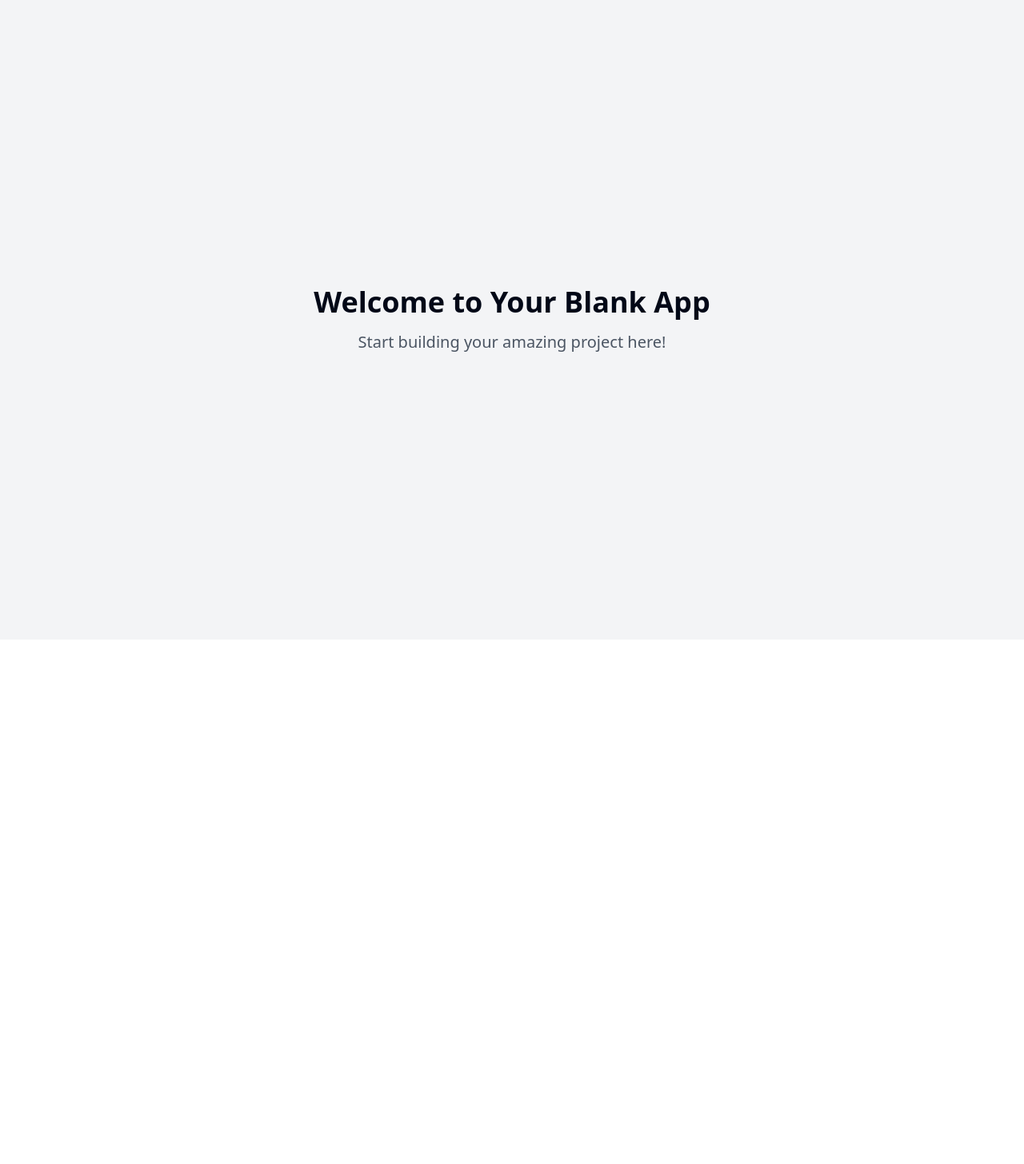
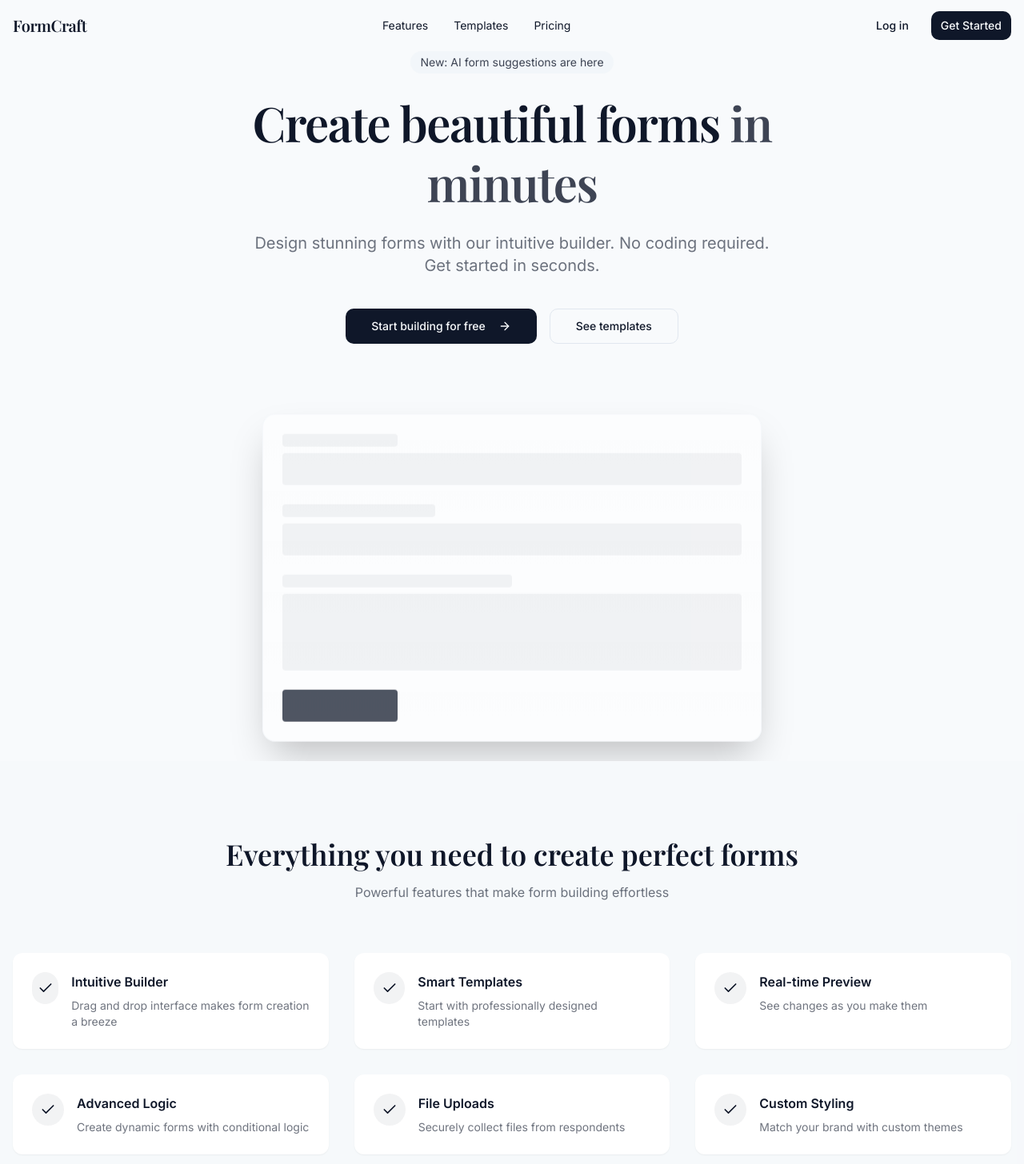
Before and after one commit to shauryapatel1/tallytastic-ui, a React (Vite) app: page / in a window 1280 px wide. Shown: the top 1456 px of the page at 80% size. Before the commit the page ends 800 px from the top, so only its background shows below. Built offline with nearby package versions, Linux system fonts and the light colour scheme.

Commit message:
Implement Tally.so alternative
This commit implements a new application that provides an alternative to Tally.so, focusing on improved UI and visuals.

```diff
--- a/index.html
+++ b/index.html
@@ -1,17 +1,19 @@
+
 <!DOCTYPE html>
 <html lang="en">
   <head>
     <meta charset="UTF-8" />
     <meta name="viewport" content="width=device-width, initial-scale=1.0" />
-    <title>tallytastic-ui</title>
-    <meta name="description" content="Lovable Generated Project" />
-    <meta name="author" content="Lovable" />
+    <title>FormCraft - Beautiful Form Builder</title>
+    <meta name="description" content="Create beautiful forms in minutes" />
+    <meta name="author" content="FormCraft" />
     <meta property="og:image" content="/og-image.png" />
+    <link rel="preconnect" href="https://fonts.googleapis.com">
+    <link rel="preconnect" href="https://fonts.gstatic.com" crossorigin>
+    <link href="https://fonts.googleapis.com/css2?family=Inter:wght@300;400;500;600;700&family=Playfair+Display:wght@400;500;600;700&display=swap" rel="stylesheet">
   </head>
-
   <body>
     <div id="root"></div>
-    <!-- IMPORTANT: DO NOT REMOVE THIS SCRIPT TAG OR THIS VERY COMMENT! -->
     <script src="https://cdn.gpteng.co/gptengineer.js" type="module"></script>
     <script type="module" src="/src/main.tsx"></script>
   </body>
--- /dev/null
+++ b/src/components/Features.tsx
@@ -0,0 +1,67 @@
+
+import { Check } from "lucide-react";
+
+const features = [
+  {
+    title: "Intuitive Builder",
+    description: "Drag and drop interface makes form creation a breeze",
+  },
+  {
+    title: "Smart Templates",
+    description: "Start with professionally designed templates",
+  },
+  {
+    title: "Real-time Preview",
+    description: "See changes as you make them",
+  },
+  {
+    title: "Advanced Logic",
+    description: "Create dynamic forms with conditional logic",
+  },
+  {
+    title: "File Uploads",
+    description: "Securely collect files from respondents",
+  },
+  {
+    title: "Custom Styling",
+    description: "Match your brand with custom themes",
+  },
+];
+
+export const Features = () => {
+  return (
+    <section id="features" className="py-24 bg-secondary/30">
+      <div className="container mx-auto px-4">
+        <div className="max-w-3xl mx-auto text-center mb-16">
+          <h2 className="text-3xl md:text-4xl font-playfair font-semibold mb-4">
+            Everything you need to create perfect forms
+          </h2>
+          <p className="text-primary/60">
+            Powerful features that make form building effortless
+          </p>
+        </div>
+
+        <div className="grid grid-cols-1 md:grid-cols-2 lg:grid-cols-3 gap-8">
+          {features.map((feature, index) => (
+            <div
+              key={feature.title}
+              className="group relative overflow-hidden rounded-xl bg-white p-6 shadow-sm transition-all hover:shadow-md"
+            >
+              <div className="flex items-start space-x-4">
+                <div className="flex h-10 w-10 items-center justify-center rounded-full bg-primary/5 text-primary">
+                  <Check className="h-5 w-5" />
+                </div>
+                <div className="space-y-2">
+                  <h3 className="font-semibold">{feature.title}</h3>
+                  <p className="text-sm text-primary/60">
+                    {feature.description}
+                  </p>
+                </div>
+              </div>
+            </div>
+          ))}
+        </div>
+      </div>
+    </section>
+  );
+};
--- /dev/null
+++ b/src/components/Hero.tsx
@@ -0,0 +1,69 @@
+
+import { Button } from "@/components/ui/button";
+import { ArrowRight } from "lucide-react";
+
+export const Hero = () => {
+  return (
+    <div className="min-h-screen pt-16 overflow-hidden">
+      <div className="container mx-auto px-4">
+        <div className="relative">
+          {/* Background pattern */}
+          <div className="absolute inset-0 hero-pattern opacity-10 -z-10" />
+
+          {/* Content */}
+          <div className="flex flex-col items-center justify-center min-h-[calc(100vh-4rem)] text-center">
+            <div className="space-y-6 max-w-3xl">
+              <div className="inline-flex items-center rounded-full px-3 py-1 text-sm bg-secondary/80 backdrop-blur-sm">
+                <span className="text-primary/80">
+                  New: AI form suggestions are here
+                </span>
+              </div>
+
+              <h1 className="text-4xl md:text-6xl font-playfair font-semibold tracking-tight leading-tight md:leading-tight">
+                Create beautiful forms
+                <span className="text-primary/80"> in minutes</span>
+              </h1>
+
+              <p className="text-lg md:text-xl text-primary/60 max-w-2xl mx-auto">
+                Design stunning forms with our intuitive builder. No coding required.
+                Get started in seconds.
+              </p>
+
+              <div className="flex flex-col sm:flex-row items-center justify-center gap-4 pt-4">
+                <Button size="lg" className="w-full sm:w-auto">
+                  Start building for free
+                  <ArrowRight className="ml-2 h-4 w-4" />
+                </Button>
+                <Button variant="outline" size="lg" className="w-full sm:w-auto">
+                  See templates
+                </Button>
+              </div>
+            </div>
+
+            {/* Form Preview */}
+            <div className="mt-16 w-full max-w-2xl mx-auto p-6">
+              <div className="relative rounded-2xl overflow-hidden shadow-2xl bg-white/50 backdrop-blur-sm border border-accent/20 float">
+                <div className="absolute inset-0 bg-gradient-to-b from-transparent to-white/5" />
+                <div className="relative p-6 space-y-6">
+                  <div className="space-y-2">
+                    <div className="h-4 w-1/4 bg-primary/5 rounded animate-pulse" />
+                    <div className="h-10 bg-primary/5 rounded animate-pulse" />
+                  </div>
+                  <div className="space-y-2">
+                    <div className="h-4 w-1/3 bg-primary/5 rounded animate-pulse" />
+                    <div className="h-10 bg-primary/5 rounded animate-pulse" />
+                  </div>
+                  <div className="space-y-2">
+                    <div className="h-4 w-1/2 bg-primary/5 rounded animate-pulse" />
+                    <div className="h-24 bg-primary/5 rounded animate-pulse" />
+                  </div>
+                  <div className="h-10 w-1/4 bg-primary/80 rounded animate-pulse" />
+                </div>
+              </div>
+            </div>
+          </div>
+        </div>
+      </div>
+    </div>
+  );
+};
--- /dev/null
+++ b/src/components/Navbar.tsx
@@ -0,0 +1,53 @@
+
+import { Button } from "@/components/ui/button";
+import { useState, useEffect } from "react";
+
+export const Navbar = () => {
+  const [isScrolled, setIsScrolled] = useState(false);
+
+  useEffect(() => {
+    const handleScroll = () => {
+      setIsScrolled(window.scrollY > 10);
+    };
+    window.addEventListener("scroll", handleScroll);
+    return () => window.removeEventListener("scroll", handleScroll);
+  }, []);
+
+  return (
+    <nav
+      className={`fixed top-0 w-full z-50 transition-all duration-300 ${
+        isScrolled
+          ? "bg-white/80 backdrop-blur-md shadow-sm"
+          : "bg-transparent"
+      }`}
+    >
+      <div className="container mx-auto px-4">
+        <div className="flex items-center justify-between h-16">
+          <a
+            href="/"
+            className="text-xl font-playfair font-semibold tracking-tight"
+          >
+            FormCraft
+          </a>
+          <div className="hidden md:flex items-center space-x-8">
+            <a href="#features" className="text-sm hover:text-primary/80 transition-colors">
+              Features
+            </a>
+            <a href="#templates" className="text-sm hover:text-primary/80 transition-colors">
+              Templates
+            </a>
+            <a href="#pricing" className="text-sm hover:text-primary/80 transition-colors">
+              Pricing
+            </a>
+          </div>
+          <div className="flex items-center space-x-4">
+            <Button variant="ghost" size="sm">
+              Log in
+            </Button>
+            <Button size="sm">Get Started</Button>
+          </div>
+        </div>
+      </div>
+    </nav>
+  );
+};
--- a/src/index.css
+++ b/src/index.css
@@ -1,101 +1,101 @@
+
 @tailwind base;
 @tailwind components;
 @tailwind utilities;
 
 @layer base {
   :root {
-    --background: 0 0% 100%;
-    --foreground: 222.2 84% 4.9%;
+    --background: 210 40% 98%;
+    --foreground: 222 47% 11%;
 
     --card: 0 0% 100%;
-    --card-foreground: 222.2 84% 4.9%;
+    --card-foreground: 222 47% 11%;
 
-    --popover: 0 0% 100%;
-    --popover-foreground: 222.2 84% 4.9%;
+    --border: 214 32% 91%;
+    --input: 214 32% 91%;
 
-    --primary: 222.2 47.4% 11.2%;
+    --primary: 222 47% 11%;
     --primary-foreground: 210 40% 98%;
 
-    --secondary: 210 40% 96.1%;
-    --secondary-foreground: 222.2 47.4% 11.2%;
+    --secondary: 210 40% 96%;
+    --secondary-foreground: 222 47% 11%;
 
-    --muted: 210 40% 96.1%;
-    --muted-foreground: 215.4 16.3% 46.9%;
+    --accent: 210 40% 90%;
+    --accent-foreground: 222 47% 11%;
 
-    --accent: 210 40% 96.1%;
-    --accent-foreground: 222.2 47.4% 11.2%;
-
-    --destructive: 0 84.2% 60.2%;
+    --destructive: 0 84% 60%;
     --destructive-foreground: 210 40% 98%;
 
-    --border: 214.3 31.8% 91.4%;
-    --input: 214.3 31.8% 91.4%;
-    --ring: 222.2 84% 4.9%;
+    --ring: 222 47% 11%;
 
-    --radius: 0.5rem;
-
-    --sidebar-background: 0 0% 98%;
-
-    --sidebar-foreground: 240 5.3% 26.1%;
-
-    --sidebar-primary: 240 5.9% 10%;
-
-    --sidebar-primary-foreground: 0 0% 98%;
-
-    --sidebar-accent: 240 4.8% 95.9%;
-
-    --sidebar-accent-foreground: 240 5.9% 10%;
-
-    --sidebar-border: 220 13% 91%;
-
-    --sidebar-ring: 217.2 91.2% 59.8%;
-  }
-
-  .dark {
-    --background: 222.2 84% 4.9%;
-    --foreground: 210 40% 98%;
-
-    --card: 222.2 84% 4.9%;
-    --card-foreground: 210 40% 98%;
-
-    --popover: 222.2 84% 4.9%;
-    --popover-foreground: 210 40% 98%;
-
-    --primary: 210 40% 98%;
-    --primary-foreground: 222.2 47.4% 11.2%;
-
-    --secondary: 217.2 32.6% 17.5%;
-    --secondary-foreground: 210 40% 98%;
-
-    --muted: 217.2 32.6% 17.5%;
-    --muted-foreground: 215 20.2% 65.1%;
-
-    --accent: 217.2 32.6% 17.5%;
-    --accent-foreground: 210 40% 98%;
-
-    --destructive: 0 62.8% 30.6%;
-    --destructive-foreground: 210 40% 98%;
-
-    --border: 217.2 32.6% 17.5%;
-    --input: 217.2 32.6% 17.5%;
-    --ring: 212.7 26.8% 83.9%;
-    --sidebar-background: 240 5.9% 10%;
-    --sidebar-foreground: 240 4.8% 95.9%;
-    --sidebar-primary: 224.3 76.3% 48%;
-    --sidebar-primary-foreground: 0 0% 100%;
-    --sidebar-accent: 240 3.7% 15.9%;
-    --sidebar-accent-foreground: 240 4.8% 95.9%;
-    --sidebar-border: 240 3.7% 15.9%;
-    --sidebar-ring: 217.2 91.2% 59.8%;
+    --radius: 0.75rem;
   }
 }
 
 @layer base {
   * {
-    @apply border-border;
+    @apply border-border antialiased;
+  }
+  body {
+    @apply bg-background text-foreground font-inter;
   }
 
-  body {
-    @apply bg-background text-foreground;
+  .font-playfair {
+    font-family: 'Playfair Display', serif;
+  }
+
+  .font-inter {
+    font-family: 'Inter', sans-serif;
   }
 }
+
+@layer utilities {
+  .text-balance {
+    text-wrap: balance;
+  }
+
+  .animation-delay-2000 {
+    animation-delay: 2s;
+  }
+
+  .animation-delay-4000 {
+    animation-delay: 4s;
+  }
+}
+
+.hero-pattern {
+  background-color: #ffffff;
+  background-image: radial-gradient(#94a3b8 0.75px, #ffffff 0.75px);
+  background-size: 15px 15px;
+}
+
+@keyframes float {
+  0% {
+    transform: translateY(0px);
+  }
+  50% {
+    transform: translateY(-20px);
+  }
+  100% {
+    transform: translateY(0px);
+  }
+}
+
+.float {
+  animation: float 6s ease-in-out infinite;
+}
+
+@keyframes fade-in-up {
+  0% {
+    opacity: 0;
+    transform: translateY(20px);
+  }
+  100% {
+    opacity: 1;
+    transform: translateY(0);
+  }
+}
+
+.fade-in-up {
+  animation: fade-in-up 0.6s ease-out forwards;
+}
--- a/src/pages/Index.tsx
+++ b/src/pages/Index.tsx
@@ -1,12 +1,14 @@
-// Update this page (the content is just a fallback if you fail to update the page)
+
+import { Navbar } from "@/components/Navbar";
+import { Hero } from "@/components/Hero";
+import { Features } from "@/components/Features";
 
 const Index = () => {
   return (
-    <div className="min-h-screen flex items-center justify-center bg-gray-100">
-      <div className="text-center">
-        <h1 className="text-4xl font-bold mb-4">Welcome to Your Blank App</h1>
-        <p className="text-xl text-gray-600">Start building your amazing project here!</p>
-      </div>
+    <div className="min-h-screen bg-background">
+      <Navbar />
+      <Hero />
+      <Features />
     </div>
   );
 };
```
Also changed, not shown: tailwind.config.ts (+36 -64 lines).
